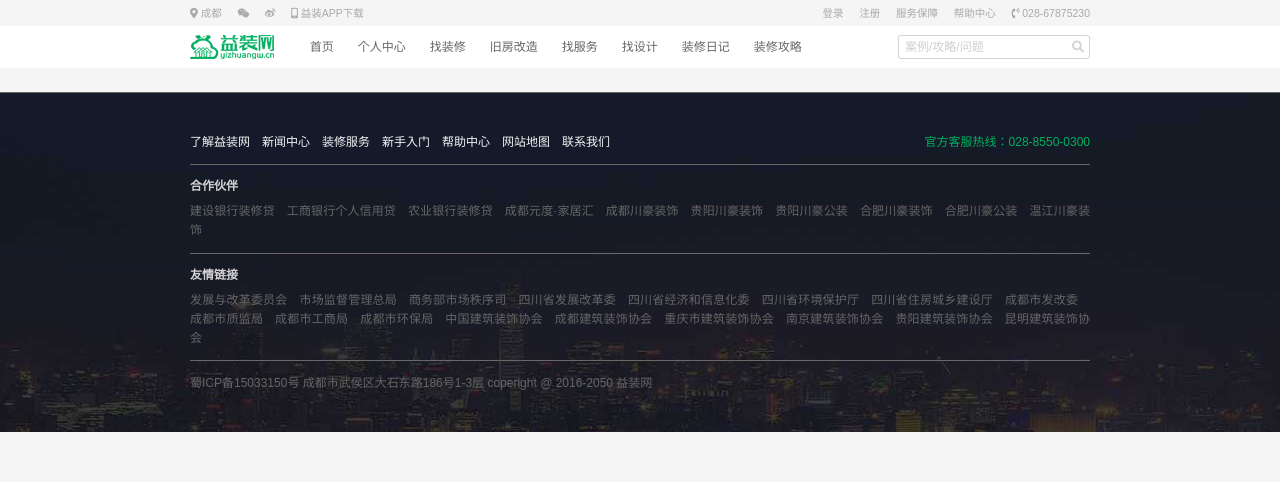
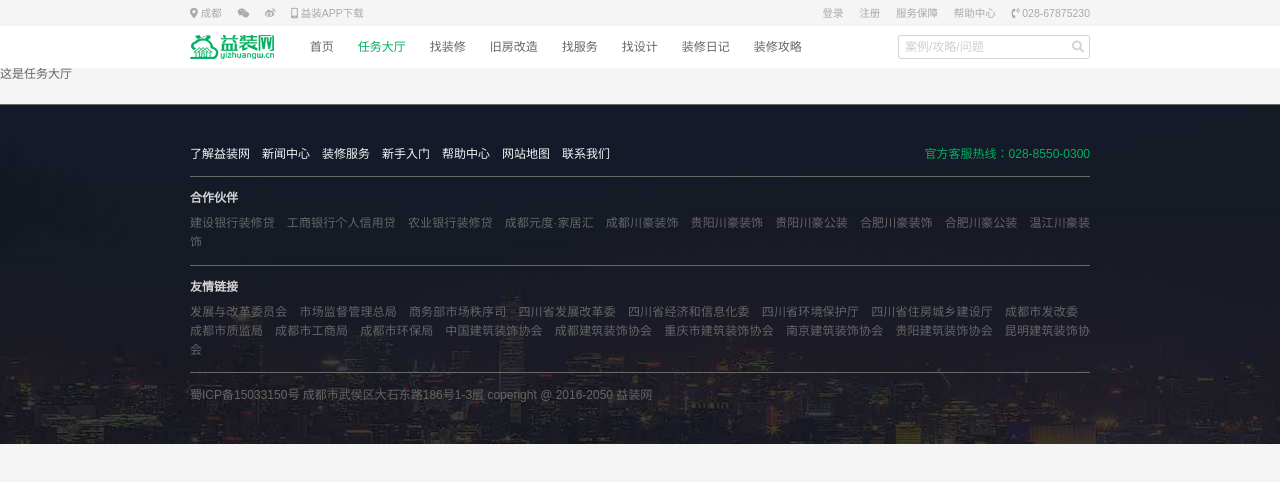
Before and after one commit to blovebit/mall-pc, a Vue app: page /mall in a window 1280 px wide. Shown: the top 482 px of the page. Built offline with nearby package versions, Linux system fonts and the light colour scheme.

Commit message:
add releasemall.vue

```diff
--- a/src/components/MainNav.vue
+++ b/src/components/MainNav.vue
@@ -7,7 +7,7 @@
                     <router-link to="/">首页</router-link>
                 </li>
                 <li>
-                    <router-link to="/usr">个人中心</router-link>
+                    <router-link to="/mall">任务大厅</router-link>
                 </li>
                 <li>
                     <router-link to="/team">找装修</router-link>
--- a/src/main.js
+++ b/src/main.js
@@ -21,6 +21,7 @@ import PageFindTeam from './pages/PageFindTeam.vue'
 import PageRebuilding from './pages/PageRebuilding.vue'
 import PersonalCenter from './pages/PersonalCenter.vue'
 import PersonalHome from './components/PersonalHome.vue'
+import ReleaseMall from './pages/ReleaseMall.vue'
 
 // 2. 定义路由
 // 每个路由应该映射一个组件。 其中"component" 可以是
@@ -36,6 +37,7 @@ const routes = [
   { path: '/guide', component: PageFindGuide },
   { path: '/servce', component: PageFindServce },
   { path: '/team', component: PageFindTeam },
+  { path: '/mall', component: ReleaseMall },
   {
     path: '/usr',
     component: PersonalCenter,
--- /dev/null
+++ b/src/pages/ReleaseMall.vue
@@ -0,0 +1,21 @@
+<template>
+    <div class="mall">
+        这是任务大厅
+    </div>
+</template>
+
+<script>
+export default {
+name: 'ReleaseMall',
+data () {
+    return {}
+},
+props: {},
+computed: {},
+methods:{}
+}
+</script>
+
+<style scoped>
+
+</style>
```
